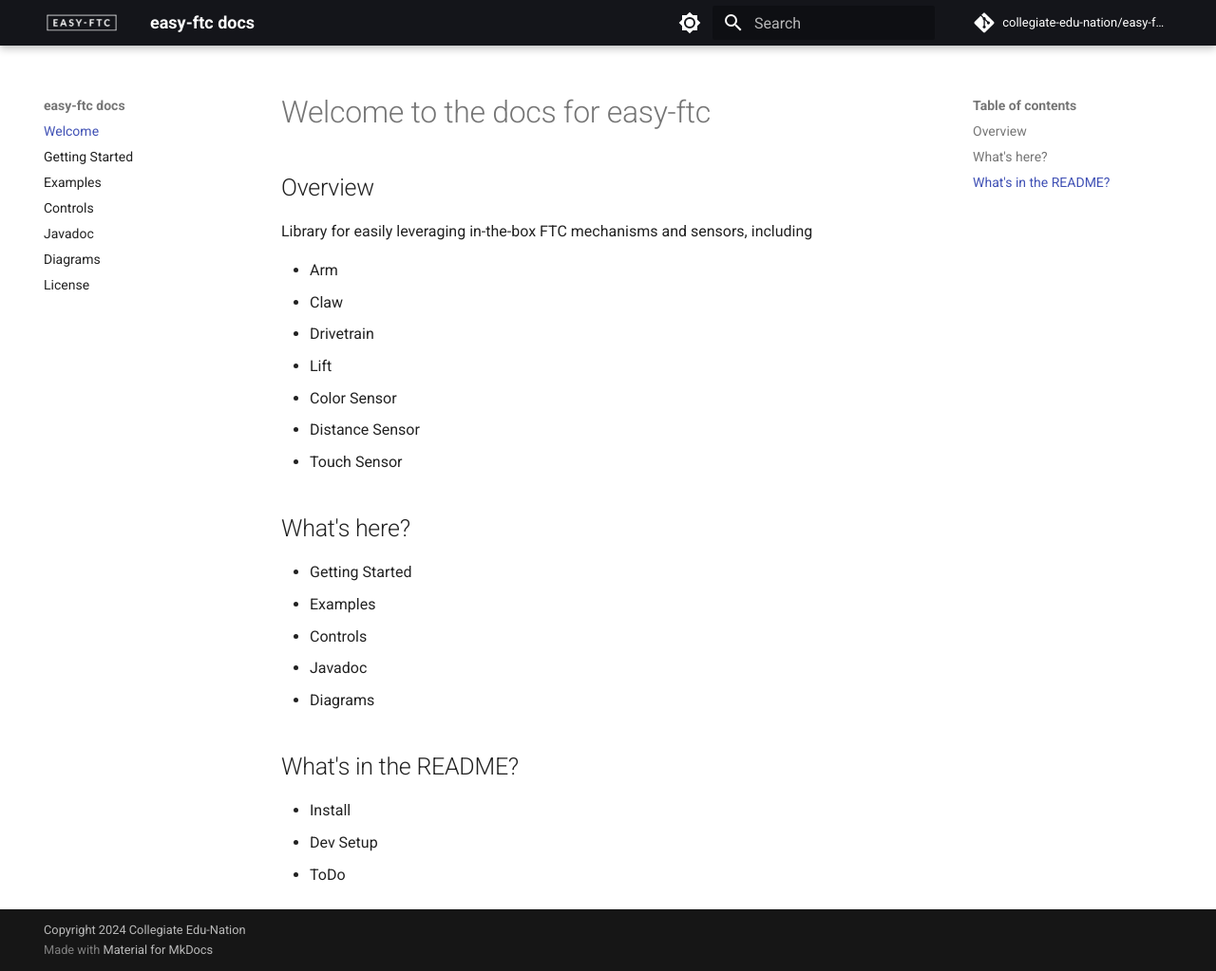
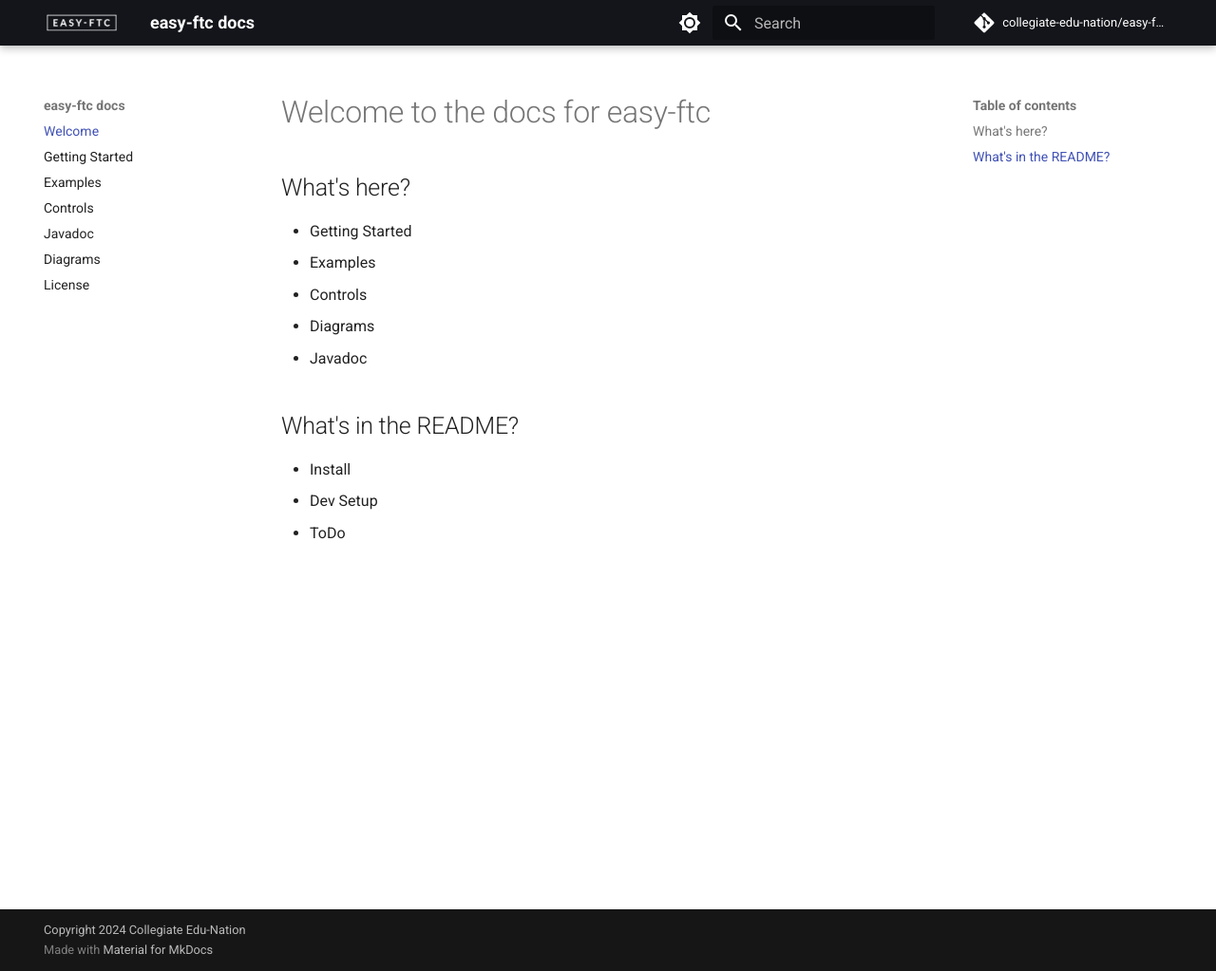
Before and after one commit to Collegiate-Edu-Nation/easy-ftc, an MkDocs documentation site: the page built from docs/index.md, in a window 1280 px wide and 1023 px high. Shown: the whole window at 95% size. Built offline with MkDocs 1.6.1 and Material for MkDocs 9.7.7, drawn with Linux system fonts in a browser that asks for light colours; comment, search, counter and statistics services are not loaded.

Commit message:
rm overview

```diff
--- a/docs/index.md
+++ b/docs/index.md
@@ -1,22 +1,10 @@
 # Welcome to the docs for easy-ftc
-
-## Overview
-Library for easily leveraging in-the-box FTC mechanisms and sensors, including
-
-* Arm
-* Claw
-* Drivetrain
-* Lift
-* Color Sensor
-* Distance Sensor
-* Touch Sensor
-
 ## What's here?
 * Getting Started
 * Examples
 * Controls
+* Diagrams
 * Javadoc
-* Diagrams
 
 ## What's in the README?
 * Install
```
